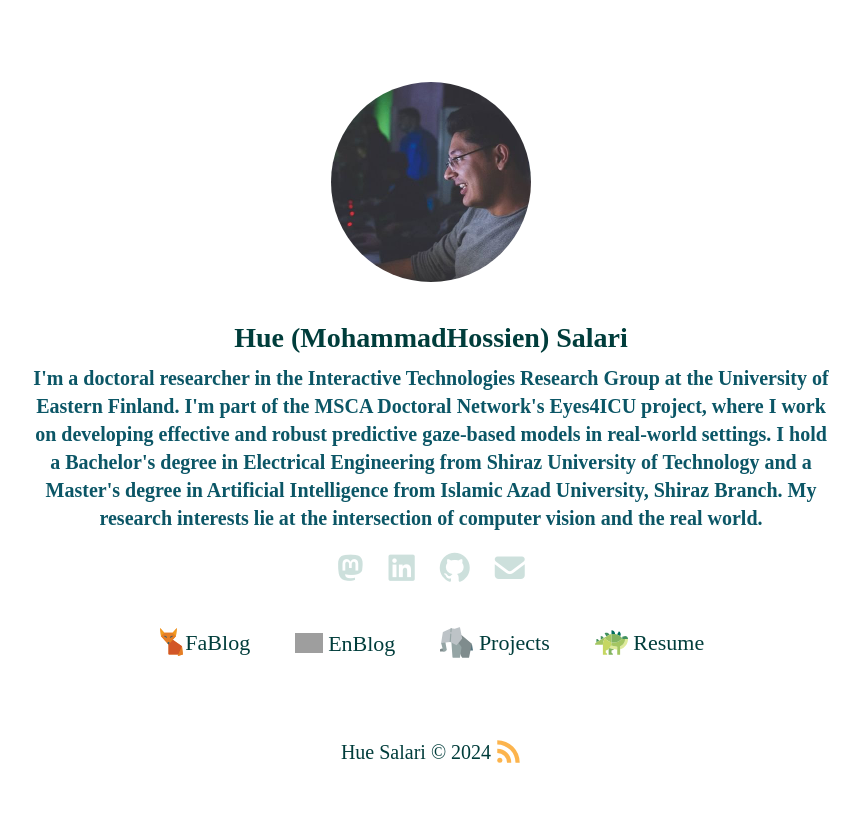
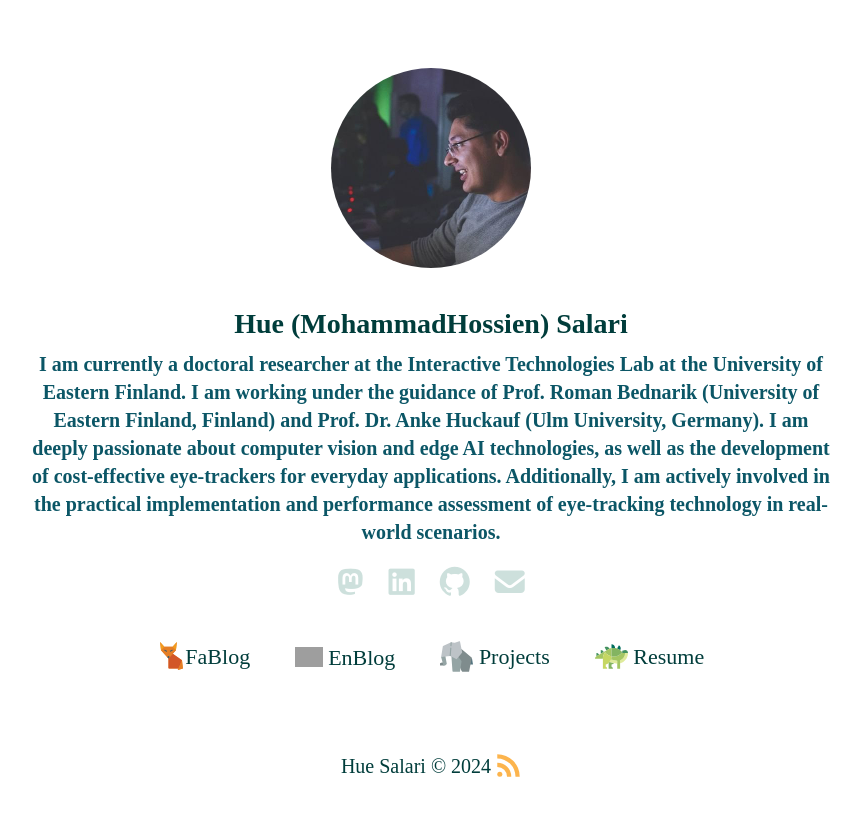
Before and after one commit to mh-salari/mh-salari.ir, a Jekyll site: the page built from index.md, in a window 1280 px wide. Shown: the top 816 px of the page, without its empty margins (209-1070 px from the left). Built offline with Jekyll 4.4.1, drawn with Linux system fonts in a browser that asks for light colours; nearby versions of some CDN libraries; some web fonts are replaced; library files that are not in the unit come from our copies; grey boxes are pictures that could not be loaded.

Commit message:
update: the about page and a link to the Fenjan project

```diff
--- a/_layouts/home.html
+++ b/_layouts/home.html
@@ -48,8 +48,13 @@
     <h1 class="blog-owner">Hue (MohammadHossien) Salari</h1>
     <h2 class="description">
 
-      I'm a doctoral researcher in the Interactive Technologies Research Group at the University of Eastern Finland. I'm part of the MSCA Doctoral Network's Eyes4ICU project, where I work on developing effective and robust predictive gaze-based models in real-world settings.
-I hold a Bachelor's degree in Electrical Engineering from Shiraz University of Technology and a Master's degree in Artificial Intelligence from Islamic Azad University, Shiraz Branch. My research interests lie at the intersection of computer vision and the real world.
+      I am currently a doctoral researcher at the Interactive Technologies Lab at the University of Eastern Finland. I
+      am working under the guidance of Prof. Roman Bednarik (University of Eastern Finland, Finland) and Prof. Dr. Anke
+      Huckauf (Ulm University, Germany).
+
+      I am deeply passionate about computer vision and edge AI technologies, as well as the development of
+      cost-effective eye-trackers for everyday applications. Additionally, I am actively involved in the practical
+      implementation and performance assessment of eye-tracking technology in real-world scenarios.
 
     </h2>
     <div class="social-links">
--- a/_sass/pages/home.scss
+++ b/_sass/pages/home.scss
@@ -39,7 +39,7 @@ body {
 }
 
 .description {
-    font-family: 'Loved by the King', cursive;
+    font-family: 'Neucha', cursive;
     font-size: 1em;
     line-height: 1.4em;
     text-align: center;
@@ -50,11 +50,13 @@ body {
 
 .social-links {
     padding-bottom: 25px;
+
     .nav-links {
         font-size: 1.5em;
         color: rgba(var(--links), .2);
         padding: 0 5px;
         margin: 0 5px;
+
         &:hover {
             color: var(--links-active);
         }
@@ -63,6 +65,7 @@ body {
 
 .nav-home {
     font-family: 'Neucha', cursive;
+
     ul {
         list-style-type: none;
         display: grid;
@@ -70,9 +73,11 @@ body {
         grid-template-columns: 1fr 1fr;
         gap: 15px;
     }
+
     li {
         padding-bottom: 5px;
         padding: 0 15px;
+
         &:nth-last-child(-n+2) .icon {
             width: 1.5em;
         }
@@ -86,19 +91,23 @@ body {
     body {
         font-size: 20px;
     }
+
     .avatar {
         width: 200px;
         margin: 40px;
     }
+
     .social-links {
         padding-bottom: 40px;
     }
+
     .nav-home {
         ul {
             display: flex;
             /* grid-template-columns: 1fr 1fr 1fr; */
             padding-bottom: 25px;
         }
+
         nav-links {
             padding: 5px;
             margin: 5px;
@@ -113,16 +122,20 @@ body {
     body {
         font-size: 20px;
     }
+
     .rwd-break {
         display: none;
     }
+
     .description {
         padding-bottom: 20px;
         max-width: 40em;
     }
+
     .social-links {
         padding-bottom: 40px;
     }
+
     .nav-home ul {
         display: flex;
     }
```
Also changed, not shown: _projects/fenjan.md (+2 -0 lines), Gemfile.lock, README.md, 14 other files.
